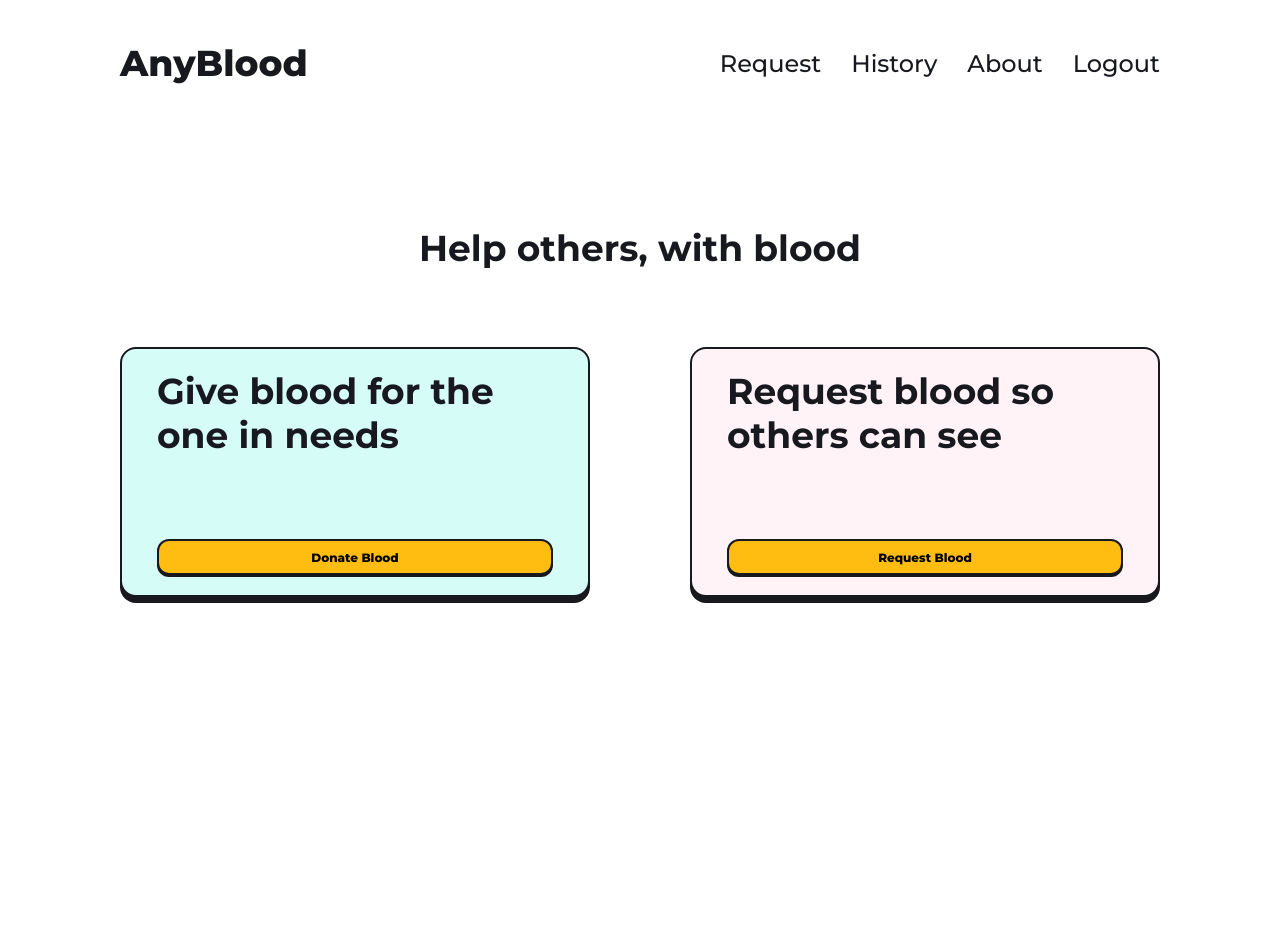
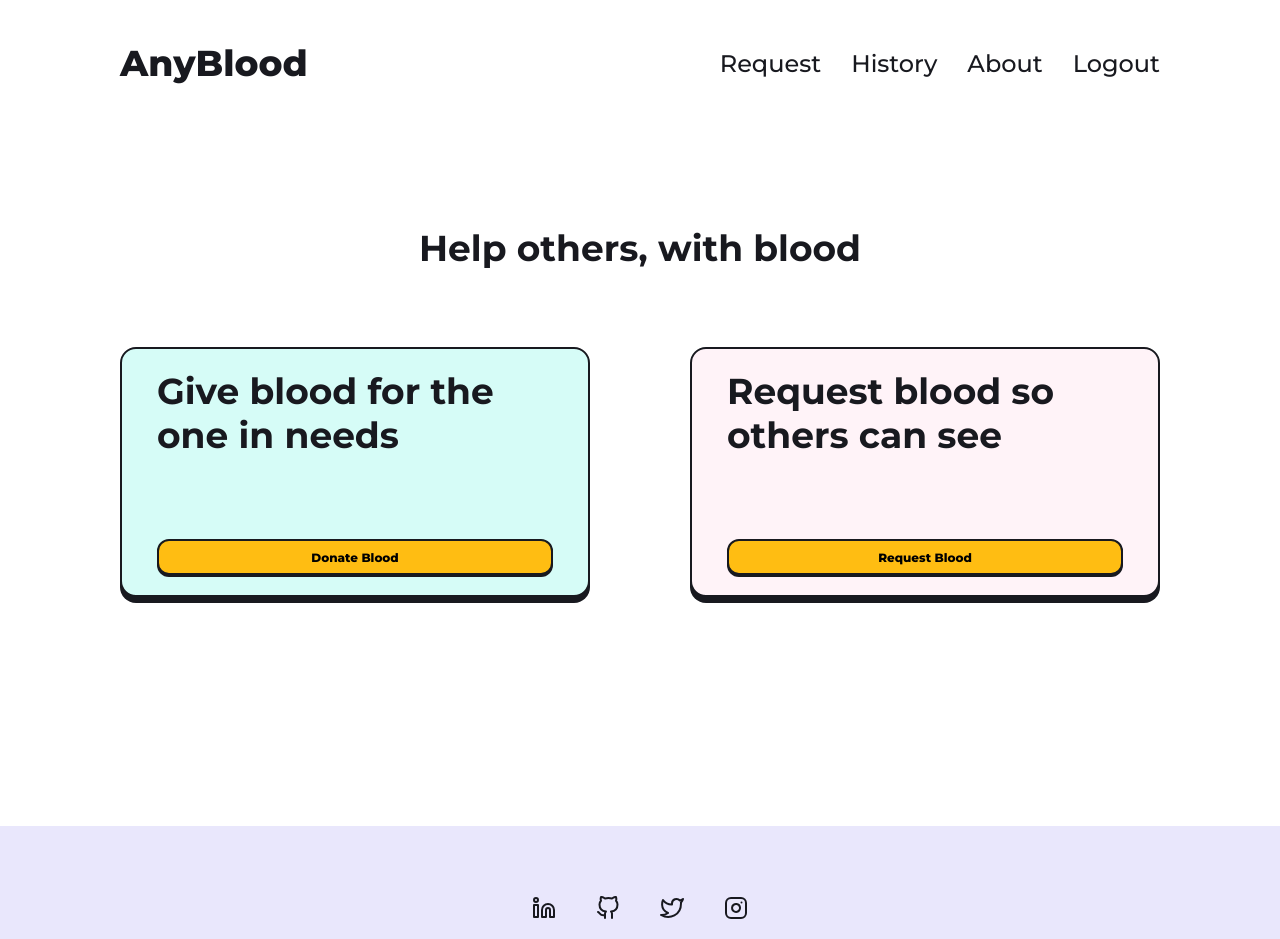
Before and after one commit to samudraarq/anyblood, a Next.js app: page / in a window 1280 px wide. Shown: the top 939 px of the page. Built offline with nearby package versions, Linux system fonts and the light colour scheme.

Commit message:
add footer

```diff
--- /dev/null
+++ b/components/Footer/Footer.module.css
@@ -0,0 +1,18 @@
+.footer {
+  background-color: #e9e7fc;
+  height: 20rem;
+  display: flex;
+  flex-direction: column;
+  align-items: center;
+  justify-content: center;
+}
+
+.footer > span {
+  font-weight: 400;
+  font-size: 1.6rem;
+  margin-top: 1.6rem;
+}
+
+.logo > a {
+  margin: 0 2rem;
+}
--- /dev/null
+++ b/components/Footer/Footer.tsx
@@ -0,0 +1,43 @@
+import React from "react";
+import { GitHub, Instagram, Linkedin, Twitter } from "react-feather";
+import styles from "./Footer.module.css";
+
+const Footer = () => {
+  return (
+    <footer className={styles.footer}>
+      <div className={styles.logo}>
+        <a
+          href="https://www.linkedin.com/in/samudra-faris-arqam/"
+          rel="noopener noreferrer"
+          target="_blank"
+        >
+          <Linkedin />
+        </a>
+        <a
+          href="https://github.com/samudraarq"
+          rel="noopener noreferrer"
+          target="_blank"
+        >
+          <GitHub />
+        </a>
+        <a
+          href="https://twitter.com/Samudra_Arq"
+          rel="noopener noreferrer"
+          target="_blank"
+        >
+          <Twitter />
+        </a>
+        <a
+          href="https://www.instagram.com/samudra_arq/?hl=en"
+          rel="noopener noreferrer"
+          target="_blank"
+        >
+          <Instagram />
+        </a>
+      </div>
+      <span>Samudra@2020</span>
+    </footer>
+  );
+};
+
+export default Footer;
--- a/components/Main/Main.module.css
+++ b/components/Main/Main.module.css
@@ -1,5 +1,5 @@
 .main {
-  height: 70rem;
+  height: 60rem;
   width: 100%;
   margin-top: 10rem;
   display: flex;
--- a/components/Main/MainCard/MainCard.tsx
+++ b/components/Main/MainCard/MainCard.tsx
@@ -2,12 +2,12 @@ import Link from "next/link";
 import React, { FunctionComponent } from "react";
 import styles from "./MainCard.module.css";
 
-type Props = {
+interface Props {
   bgColor: string;
   title: string;
   btnCta: string;
   link: string;
-};
+}
 
 const MainCard: FunctionComponent<Props> = ({
   bgColor,
--- a/package.json
+++ b/package.json
@@ -10,7 +10,8 @@
   "dependencies": {
     "next": "9.5.3",
     "react": "16.13.1",
-    "react-dom": "16.13.1"
+    "react-dom": "16.13.1",
+    "react-feather": "^2.0.8"
   },
   "devDependencies": {
     "@types/node": "^14.11.2",
--- a/pages/index.tsx
+++ b/pages/index.tsx
@@ -1,9 +1,11 @@
 import Head from "next/head";
+import Footer from "../components/Footer/Footer";
 import Main from "../components/Main/Main";
 import Navbar from "../components/Navbar/Navbar";
 
 export default function Home() {
   return (
+    <>
       <div className="container">
         <Head>
           <title>AnyBlood</title>
@@ -17,5 +19,7 @@ export default function Home() {
         <Navbar />
         <Main />
       </div>
+      <Footer />
+    </>
   );
 }
```
Also changed, not shown: 1 other file (tests, documents, lock files or other folders). Lines whose indentation alone changed are shown as unchanged.
